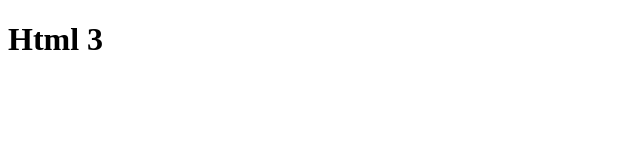
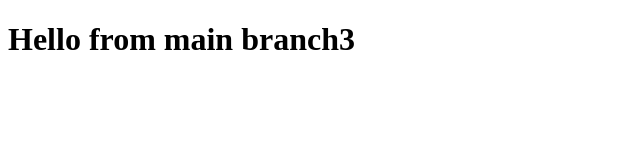
Before and after one commit to sallu8400/my-repo, a plain HTML site: page index3.html in a window 1280 px wide. Shown: the whole page, without its empty margins (0-640 px from the left). Drawn offline with Linux system fonts and the light colour scheme.

Commit message:
Hello slaman2

```diff
--- a/index3.html
+++ b/index3.html
@@ -8,7 +8,7 @@
 </head>
 
 <body>
-    <h1>Html 3</h1>
+    <h1>Hello from main branch3</h1>
 
 </body>
 
```
